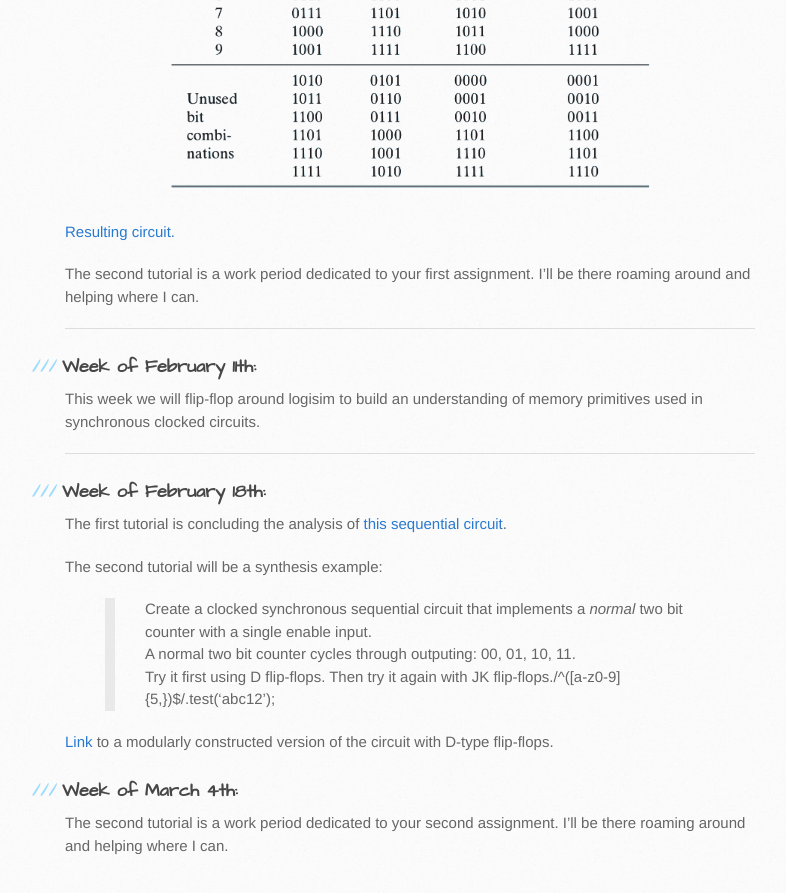
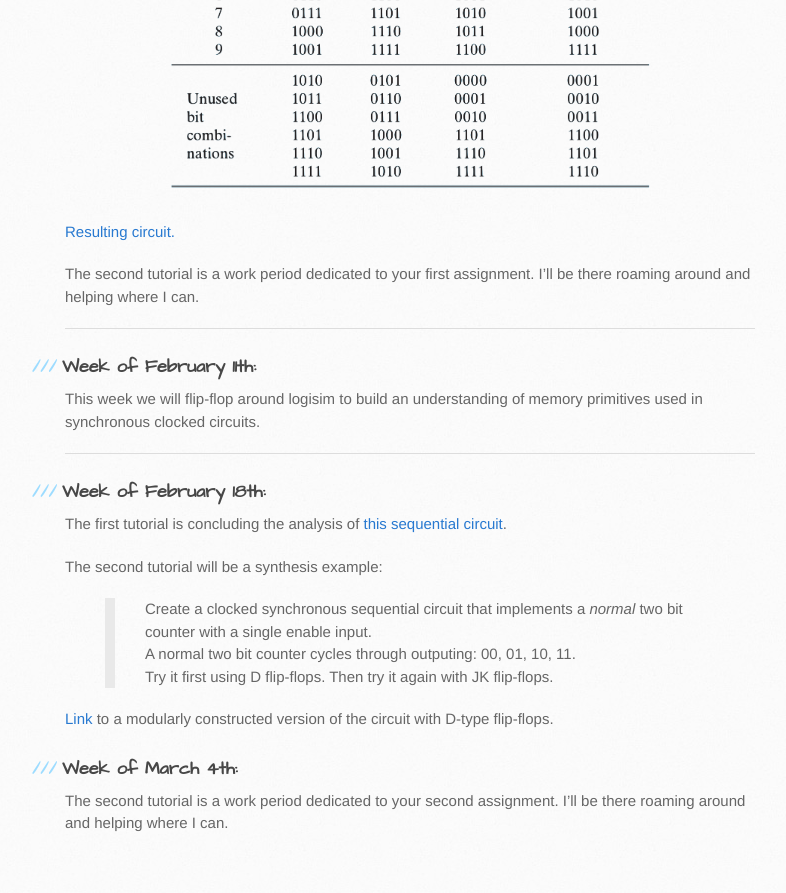
Before and after one commit to philstutorials/philstutorials.github.io, a Jekyll site: the page built from CPSC359W.md, in a window 1280 px wide and 900 px high, scrolled down 2802 px. Shown: the top 893 px of the window, without its empty margins (105-891 px from the left). Built offline with Jekyll 4.4.1, drawn with Linux system fonts in a browser that asks for light colours; our own code applies the rules of GitHub Pages for plain Markdown files.

Commit message:
Update CPSC359W.md

```diff
--- a/CPSC359W.md
+++ b/CPSC359W.md
@@ -85,7 +85,7 @@ The second tutorial will be a synthesis example:
  > two bit counter with a single enable input.
  > A normal two bit counter cycles through outputing:
  > 00, 01, 10, 11.
- > Try it first using D flip-flops. Then try it again with JK flip-flops./^([a-z0-9]{5,})$/.test('abc12');
+ > Try it first using D flip-flops. Then try it again with JK flip-flops.
 
 [Link](https://raw.githubusercontent.com/philstutorials/philstutorials.github.io/master/_data/simple_counter_split.circ "Logisim file. Save this to your computer.") to a modularly constructed version of the circuit with D-type flip-flops.
 
```
